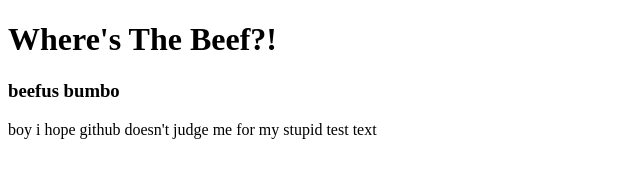
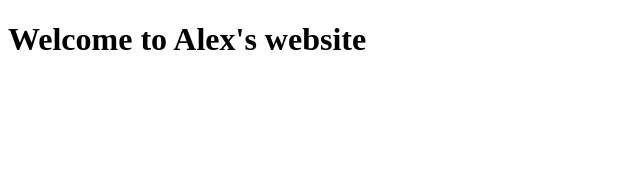
Before and after one commit to iamstillalexh/SDEV255Git, a plain HTML site: page index.html in a window 1280 px wide. Shown: the whole page, without its empty margins (0-640 px from the left). Drawn offline with Linux system fonts and the light colour scheme.

Commit message:
replaced all text with what was ACTUALLY on the assignment

```diff
--- a/index.html
+++ b/index.html
@@ -7,9 +7,7 @@
     <link href="style.css" rel="stylesheet" type="text/css" />
   </head>
   <body>
-    <h1>Where's The Beef?!</h1>
-    <h3>beefus bumbo</h3>
-    <p>boy i hope github doesn't judge me for my stupid test text</p>
+    <h1>Welcome to Alex's website</h1>
     <script src="script.js"></script>
   </body>
 </html>
```
